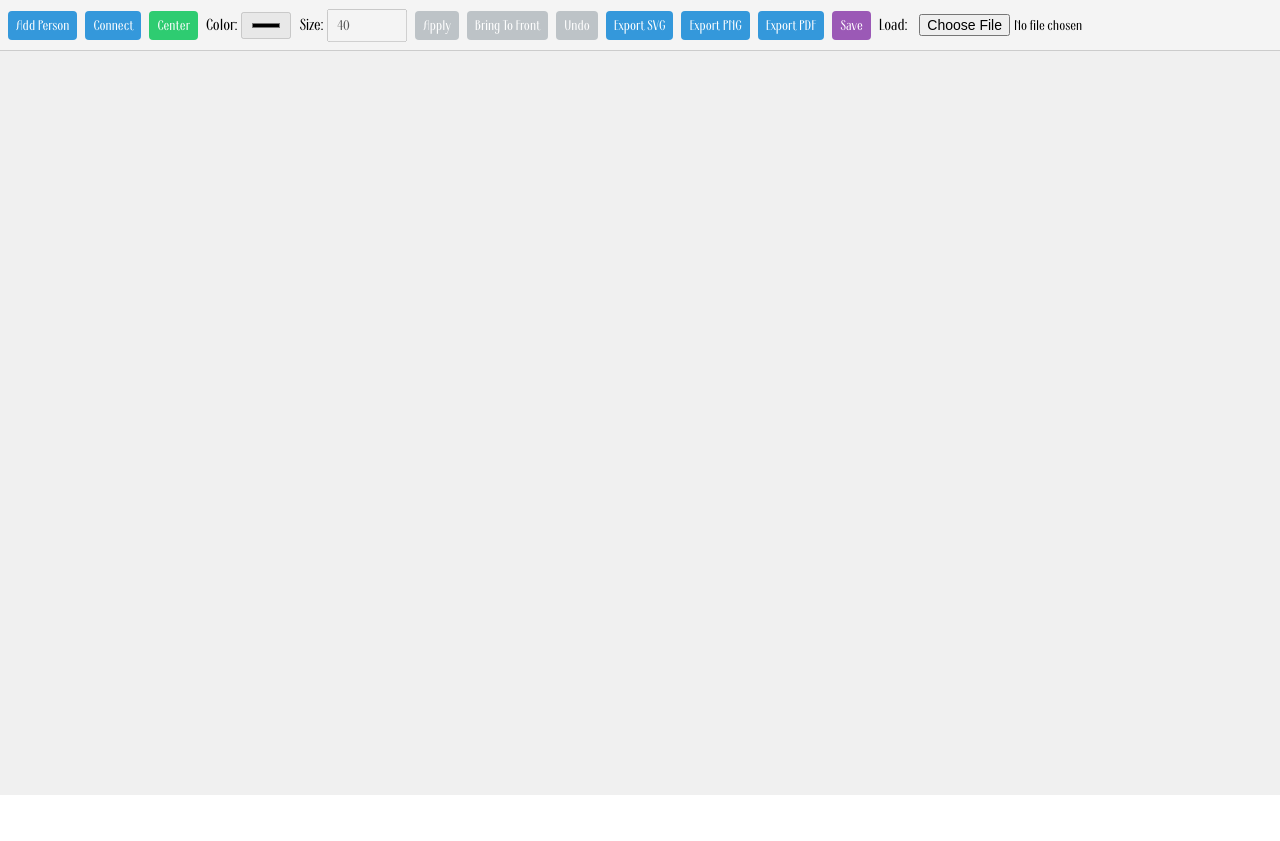
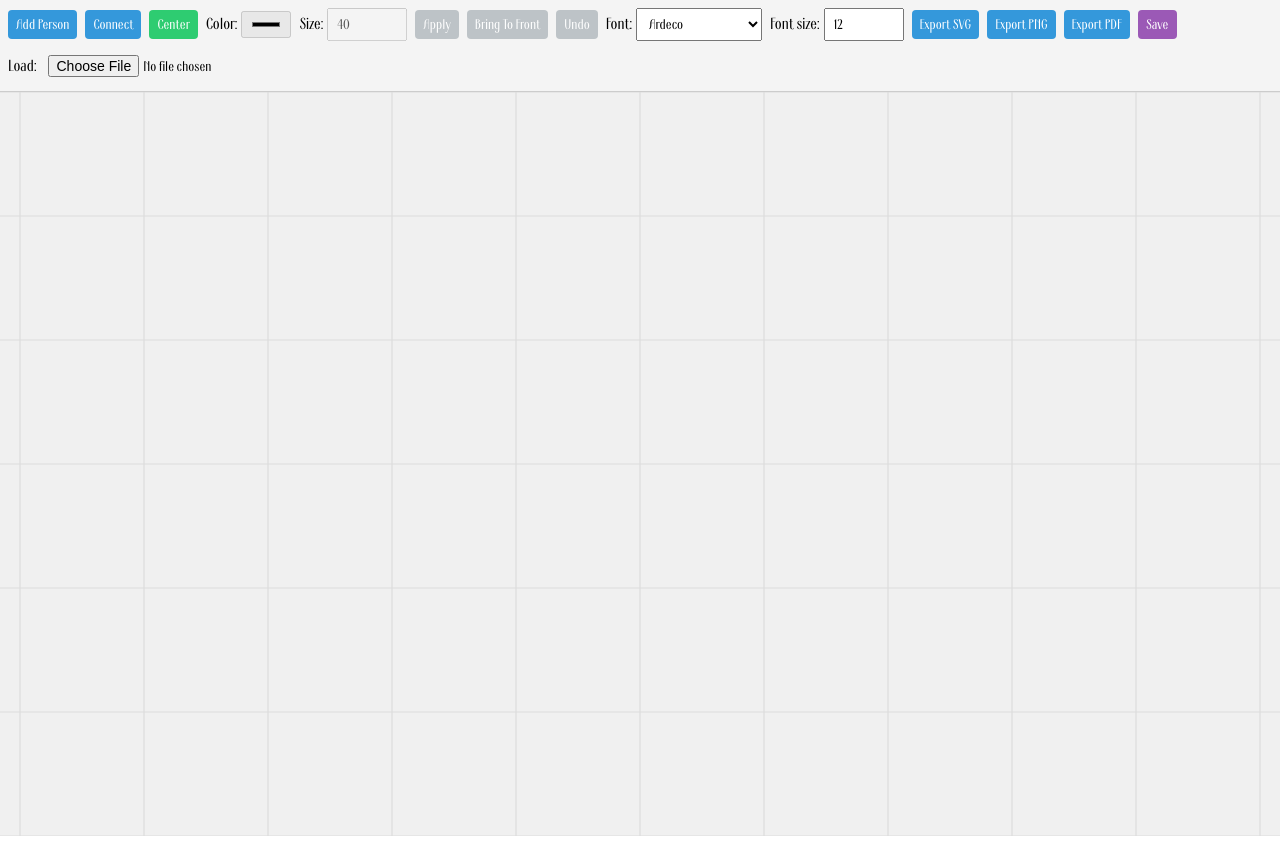
Before and after one commit to h-e-a-d/head.github.io, a plain HTML site: page index.html in a window 1280 px wide. Before the commit the page ends 800 px from the top, so only its background shows below. Drawn offline with nearby package versions, Linux system fonts and the light colour scheme.

Commit message:
Update index.html

```diff
--- a/index.html
+++ b/index.html
@@ -22,6 +22,22 @@
     <button id="applyBtn" disabled>Apply</button>
     <button id="bringToFrontBtn" disabled>Bring To Front</button>
     <button id="undoBtn" disabled>Undo</button>
+
+    <!-- New font controls -->
+    <label>
+      Font:
+      <select id="fontSelect">
+        <option value="Ardeco">Ardeco</option>
+        <option value="Arial, sans-serif">Arial</option>
+        <option value="Times New Roman, serif">Times New Roman</option>
+        <option value="Courier New, monospace">Courier New</option>
+      </select>
+    </label>
+    <label>
+      Font size:
+      <input type="number" id="fontSizeInput" min="6" max="72" value="12">
+    </label>
+
     <button id="exportSvgBtn">Export SVG</button>
     <button id="exportPngBtn">Export PNG</button>
     <button id="exportPdfBtn">Export PDF</button>
```
